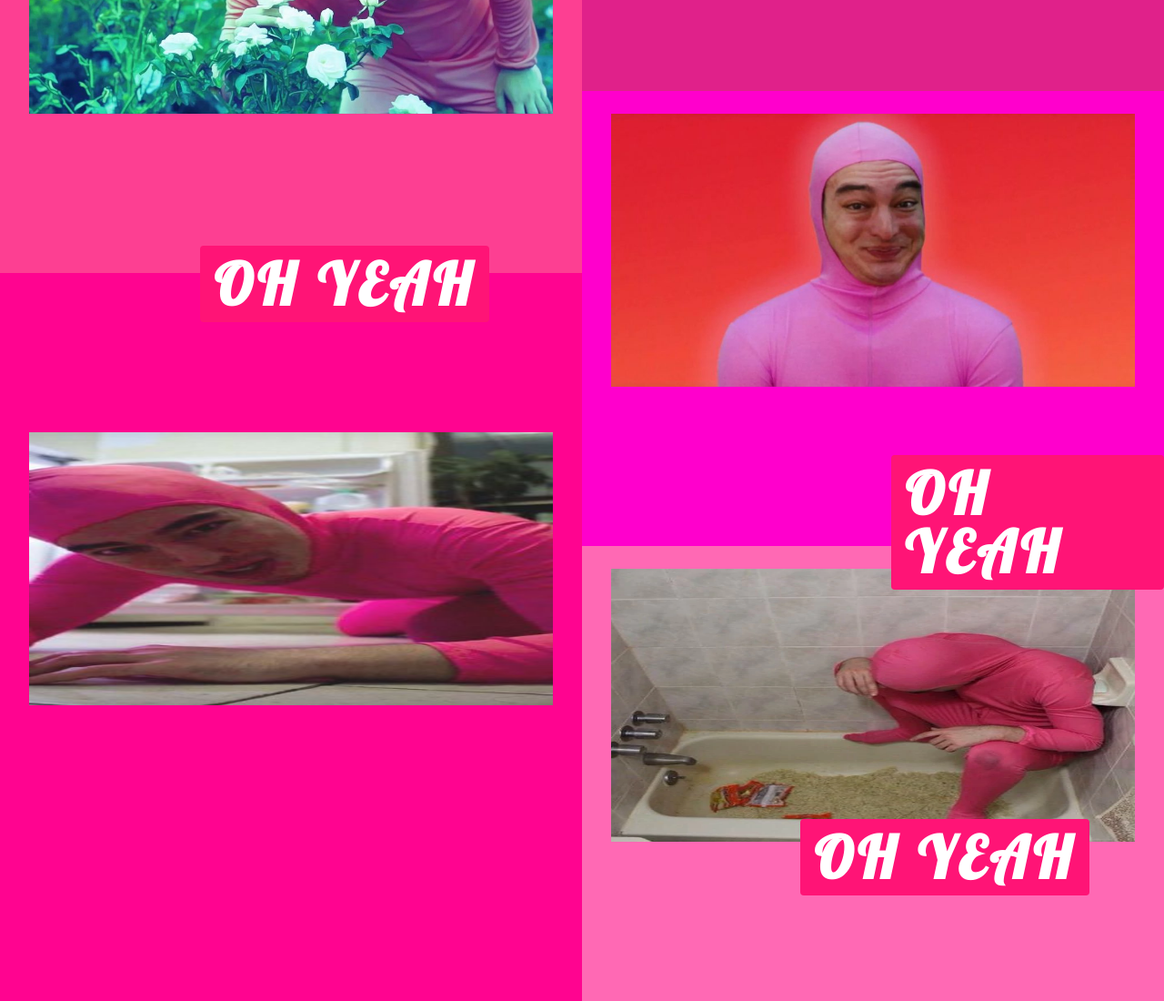
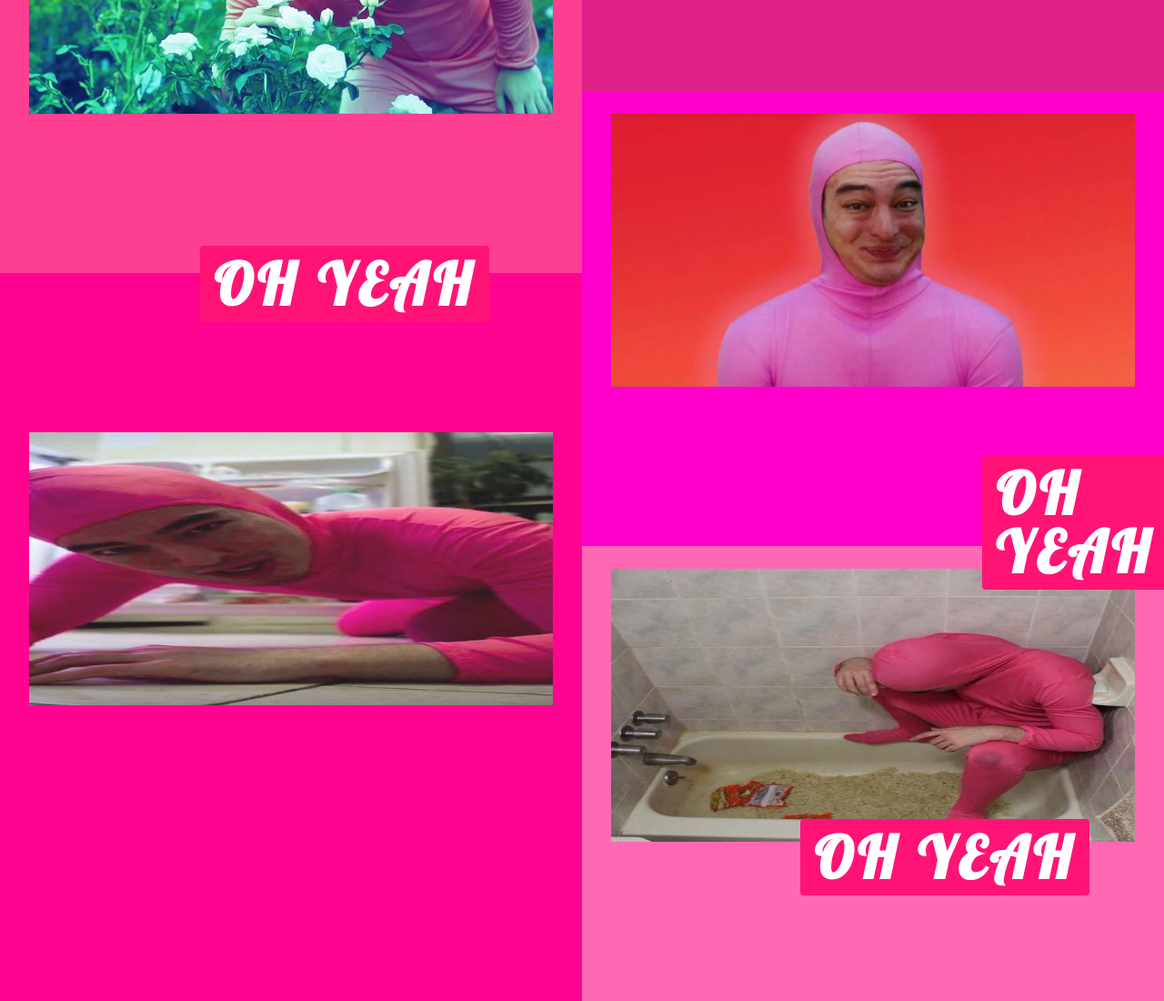
Before and after one commit to arkavenko15/slider-show, a website: page index.html in a window 1280 px wide. Shown: the part 600-1700 px from the top of the page at 91% size. Drawn offline with nearby package versions, Linux system fonts and the light colour scheme.

Commit message:
modified fucking slider

```diff
--- a/style.css
+++ b/style.css
@@ -55,7 +55,7 @@ img
 }
 .title-5
 {
-    left:980px;
+    left:1080px;
     top: 1100px;
 }
 .row-1 , .row-2 , .row-3
```
